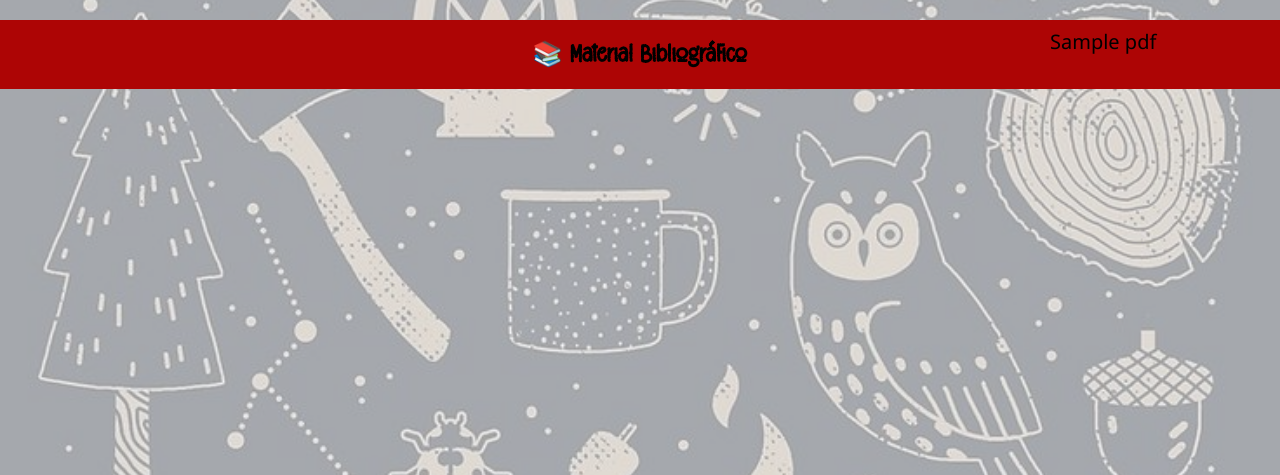
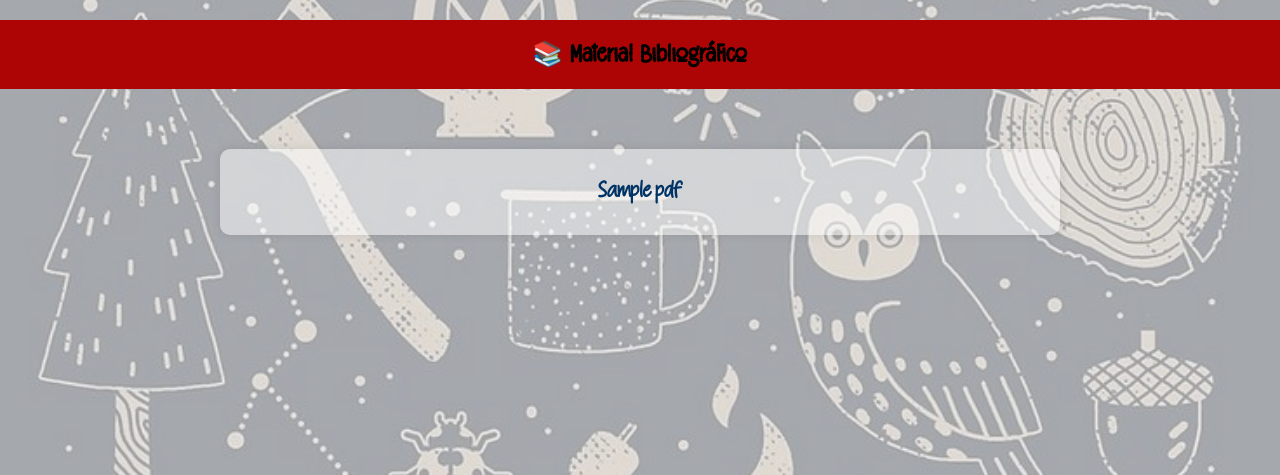
Before and after one commit to jaako1986/piovertadas, a Flask app: template templates/material.html in a window 1280 px wide. Shown: the part 200-675 px from the top of the page. Run offline with Flask 3, Linux system fonts and the light colour scheme; the template is opened without the code that fills it: most values are stand-ins (such as "Sample title", 1, 10 or a date in 2020); some web fonts are replaced.

Commit message:
material modificado

```diff
--- a/static/style.css
+++ b/static/style.css
@@ -355,3 +355,38 @@ box-shadow: 0 0 10px rgba(0,0,0,0.1);
   object-fit: cover;
   border-radius: 8px;
 }
+.material-bibliografico {
+  display: flex;
+  flex-direction: column;
+  align-items: center;
+  justify-content: center;
+  font-size: 22px;
+  margin: 60px auto;
+  max-width: 800px;
+  text-align: center;
+  padding: 20px;
+  background-color: rgba(255,255,255,0.5); /* opcional */
+  border-radius: 10px;
+  box-shadow: 0 0 10px rgba(0,0,0,0.1);     /* opcional */
+  font-family: 'letraBlog', sans-serif;
+}
+
+.material-bibliografico ul {
+  list-style-type: none;
+  padding: 0;
+  margin: 0;
+}
+
+.material-bibliografico li {
+  margin: 10px 0;
+}
+
+.material-bibliografico a {
+  color: #003366;
+  text-decoration: none;
+  font-weight: bold;
+}
+
+.material-bibliografico a:hover {
+  text-decoration: underline;
+}
--- a/templates/material.html
+++ b/templates/material.html
@@ -22,13 +22,15 @@
   </div>
 </header>
 
+
 <h2>📚 Material Bibliográfico</h2>
-<div class="enlace-cajon">
+<section class="material-bibliografico">
   <ul>
     {% for pdf in pdfs %}
       <li><a href="{{ url_for('static', filename='material/' + pdf) }}" download>{{ pdf }}</a></li>
     {% endfor %}
   </ul>
-</div>
+</section>
+
 </body>
 </html>
```
